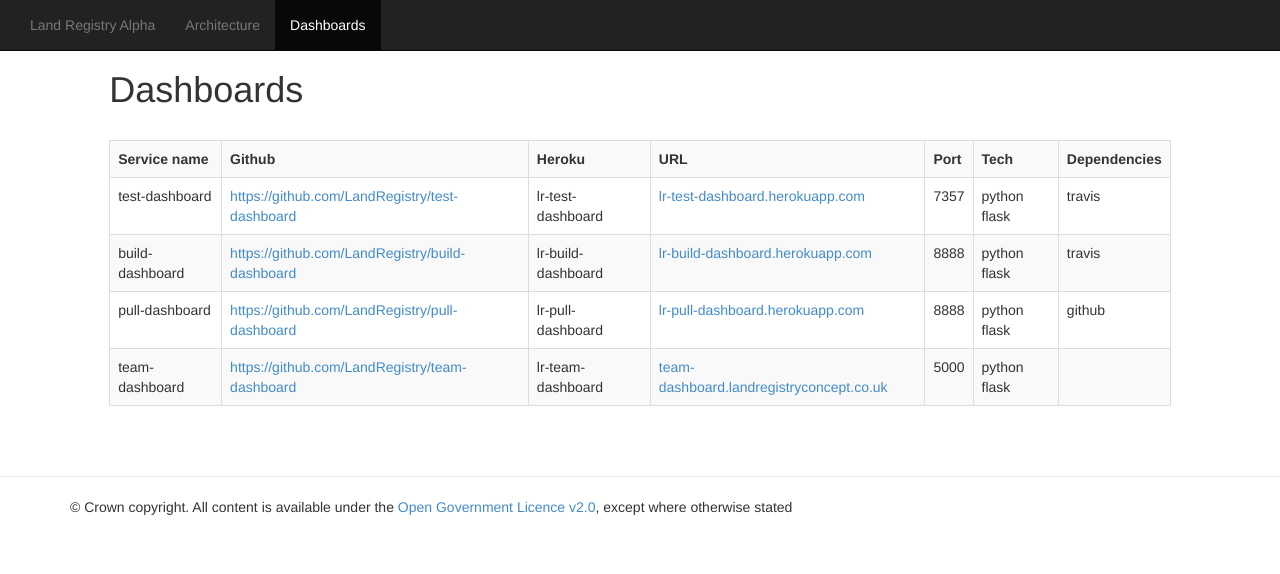
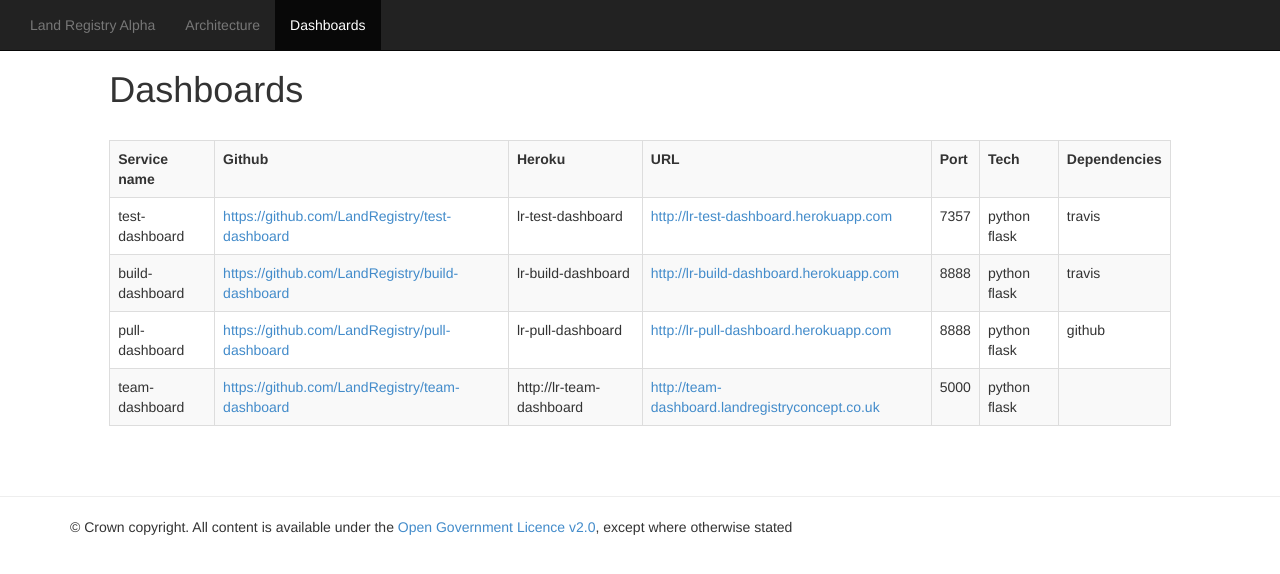
Before and after one commit to ztrelease/landregistry.github.io, a Jekyll site: the page built from dashboards.html, in a window 1280 px wide. Shown: the top 574 px of the page. Built offline with Jekyll 4.4.1, drawn with Linux system fonts in a browser that asks for light colours; some of the changed lines change nothing that is shown.

Commit message:
URLs as URLs

```diff
--- a/_data/services.yml
+++ b/_data/services.yml
@@ -3,7 +3,7 @@ production:
     type: "system-of-record"
     github: "https://github.com/LandRegistry/system-of-record"
     heroku: "lr-system-of-record"
-    url: "lr-system-of-record.herokuapp.com/"
+    url: "http://lr-system-of-record.herokuapp.com/"
     port: 8000
     tech: [python, flask]
     dependencies: [postgres, the-feeder]
@@ -12,7 +12,7 @@ production:
     type: "mint"
     github: "https://github.com/LandRegistry/mint"
     heroku: "lr-mint"
-    url: "lr-mint.herokuapp.com/"
+    url: "http://lr-mint.herokuapp.com/"
     port: 8001
     tech: [python, flask]
     dependencies: [system-of-record]
@@ -21,7 +21,7 @@ production:
     type: "casework-service"
     github: "https://github.com/LandRegistry/casework-frontend"
     heroku: "lr-casework-frontend"
-    url: "casework.landregistryconcept.co.uk"
+    url: "http://casework.landregistryconcept.co.uk"
     port: 8004
     tech: [python, flask]
     dependencies: [mint]
@@ -30,7 +30,7 @@ production:
     type: "gov-service"
     github: "https://github.com/LandRegistry/property-frontend"
     heroku: "lr-property-frontend"
-    url: "www.gov.uk.landregistryconcept.co.uk"
+    url: "http://www.gov.uk.landregistryconcept.co.uk"
     port: 8002
     tech: [python, flask]
     dependencies: [search-api]
@@ -39,7 +39,7 @@ production:
     type: "land-service"
     github: "https://github.com/LandRegistry/service-frontend"
     heroku: "lr-service-frontend"
-    url: "lr-service-frontend.herokuapp.com"
+    url: "http://lr-service-frontend.herokuapp.com"
     port: 8007
     tech: [python, flask]
     dependencies: [search-api, postgres]
@@ -48,7 +48,7 @@ production:
     type: search-index
     github: "https://github.com/LandRegistry/search-api"
     heroku: "lr-search-api"
-    url: "lr-search-api.herokuapp.com"
+    url: "http://lr-search-api.herokuapp.com"
     port: 8003
     tech: [python, flask]
     dependencies: [elastic-search]
@@ -66,7 +66,7 @@ development:
   - name: "test-dashboard"
     github: "https://github.com/LandRegistry/test-dashboard"
     heroku: "lr-test-dashboard"
-    url: "lr-test-dashboard.herokuapp.com"
+    url: "http://lr-test-dashboard.herokuapp.com"
     port: 7357
     tech: [python flask]
     dependencies: [travis]
@@ -74,7 +74,7 @@ development:
   - name: "build-dashboard"
     github: "https://github.com/LandRegistry/build-dashboard"
     heroku: "lr-build-dashboard"
-    url: "lr-build-dashboard.herokuapp.com"
+    url: "http://lr-build-dashboard.herokuapp.com"
     port: 8888
     tech: [python flask]
     dependencies: [travis]
@@ -82,15 +82,15 @@ development:
   - name: "pull-dashboard"
     github: "https://github.com/LandRegistry/pull-dashboard"
     heroku: "lr-pull-dashboard"
-    url: "lr-pull-dashboard.herokuapp.com"
+    url: "http://lr-pull-dashboard.herokuapp.com"
     port: 8888
     tech: [python flask]
     dependencies: [github]
 
   - name: "team-dashboard"
     github: "https://github.com/LandRegistry/team-dashboard"
-    heroku: "lr-team-dashboard"
-    url: "team-dashboard.landregistryconcept.co.uk"
+    heroku: "http://lr-team-dashboard"
+    url: "http://team-dashboard.landregistryconcept.co.uk"
     port: 5000
     tech: [python flask]
     dependencies: []
```
